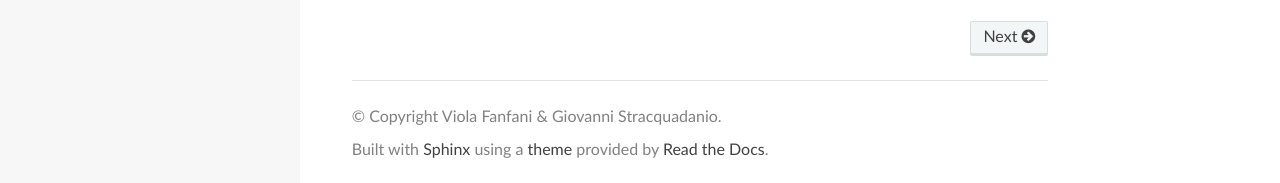
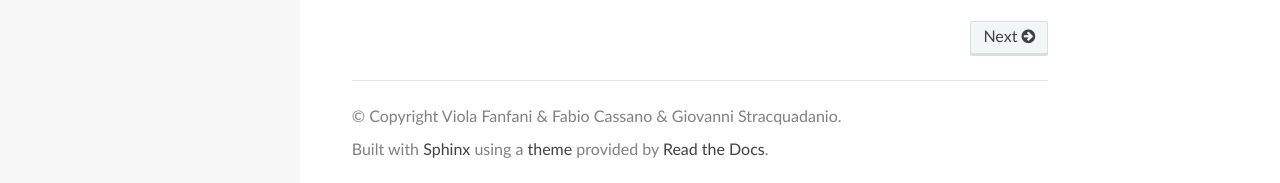
Before and after one commit to stracquadaniolab/pygna, a Sphinx documentation site: the page built from docs/index.rst, in a window 1280 px wide and 900 px high, scrolled down 648 px. Shown: the part 714-897 px from the top of the window. Built offline with Sphinx 7.4.7 and the Read the Docs theme 2.0.0, drawn with Linux system fonts in a browser that asks for light colours.

Commit message:
edited authors in the docs

```diff
--- a/docs/conf.py
+++ b/docs/conf.py
@@ -24,8 +24,8 @@ sys.path.insert(0, os.path.abspath("../../pygna/docs/"))
 # -- Project information -----------------------------------------------------
 
 project = 'PyGNA'
-copyright = 'Viola Fanfani & Giovanni Stracquadanio'
-author = 'Viola Fanfani & Giovanni Stracquadanio'
+copyright = 'Viola Fanfani & Fabio Cassano & Giovanni Stracquadanio'
+author = 'Viola Fanfani & Fabio Cassano & Giovanni Stracquadanio'
 
 # The short X.Y version
 version = '3.2.4'
```
